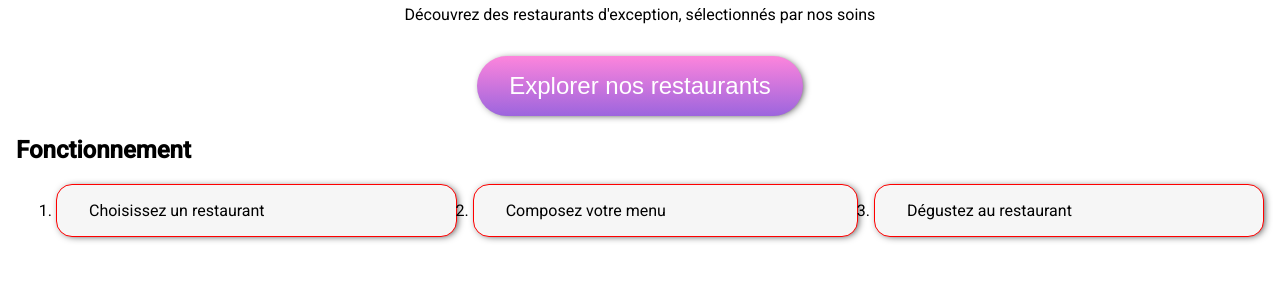
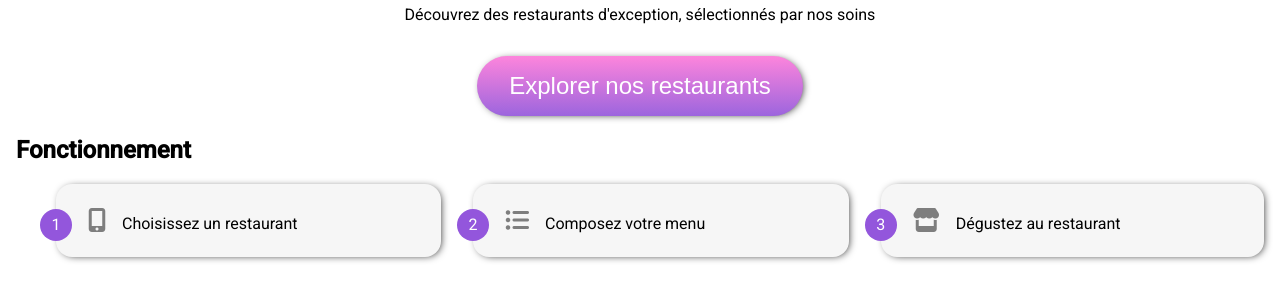
Before and after one commit to M-DY69/ohmyfood, a website: page index.html in a window 1280 px wide. Shown: the part 304-604 px from the top of the page. Drawn offline with Linux system fonts and the light colour scheme; a web font is replaced by a local one.

Commit message:
add counter to  bullet point

```diff
--- a/index.html
+++ b/index.html
@@ -28,9 +28,9 @@
       <section class="tuto">
         <h2>Fonctionnement</h2>
         <ol>
-          <li>Choisissez un restaurant</li>
-          <li>Composez votre menu</li>
-          <li>Dégustez au restaurant</li>
+          <li><i class="fas fa-mobile-alt"></i>Choisissez un restaurant</li>
+          <li><i class="fas fa-list-ul"></i>Composez votre menu</li>
+          <li><i class="fas fa-store"></i>Dégustez au restaurant</li>
         </ol>
       </section>
 
--- a/sass/layout/tuto.scss
+++ b/sass/layout/tuto.scss
@@ -1,24 +1,46 @@
 @use "../utils/box-shadow.scss";
 @use "../utils/zoom.scss";
+@use "../utils/variables.scss";
+@use "../utils/color.scss";
 
 .tuto {
+    counter-reset: steps;
     & ol {
         display: flex;
-        flex-wrap: wrap;
-        gap: 16px;
-        @media (max-width: 800px) {
+        gap: 32px;
+        @media (max-width: 1000px) {
             flex-direction: column;
-    }
+        }
     }
     & li {
+        position: relative;
+        &::before {
+            content: counter(steps);
+            counter-increment: steps;
+            color: white;
+            background-color: color.$purple;
+            width: 2 * variables.$tuto-bullet-height;
+            height: 2 * variables.$tuto-bullet-height;
+            display: grid;
+            place-items: center;
+            border-radius: 50%;
+            position: absolute;
+            bottom: variables.$tuto-bullet-height;
+            left: -1 * variables.$tuto-bullet-height;
+        }
+        list-style-type: none;
         background-color: #f6f6f6;
-        padding: 16px 32px;
-        border: 1px solid red;
+        padding: 24px 32px;
         flex-grow: 1;
         border-radius: 16px;
         @include box-shadow.base-shadow;
         &:hover {
             @include zoom.transform-zoom;
         }
+    & i.fas {
+        margin-right: 16px;
+        color: color.$lightgrey;
+        font-size: 24px;
+    }
     }
 }
--- /dev/null
+++ b/sass/utils/color.scss
@@ -0,0 +1,2 @@
+$lightgrey: #7E7E7E;
+$purple: #9356DC
--- /dev/null
+++ b/sass/utils/variables.scss
@@ -0,0 +1 @@
+$tuto-bullet-height: 16px;
```
Also changed, not shown: sass/utils/color.css (added), sass/utils/variables.css (added), style.css, 3 other files.
